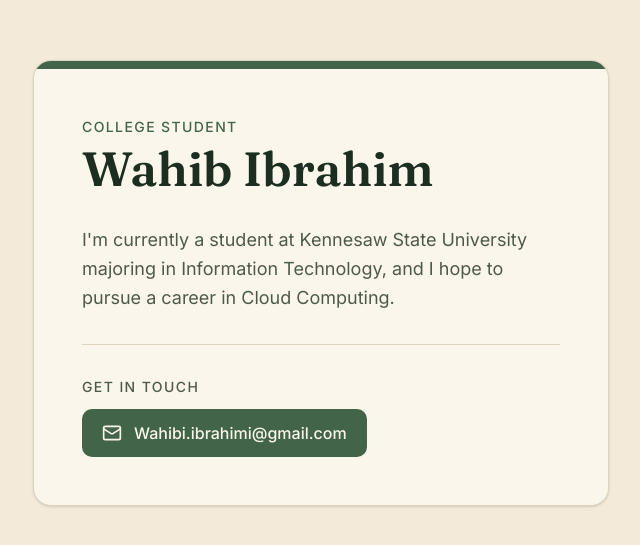
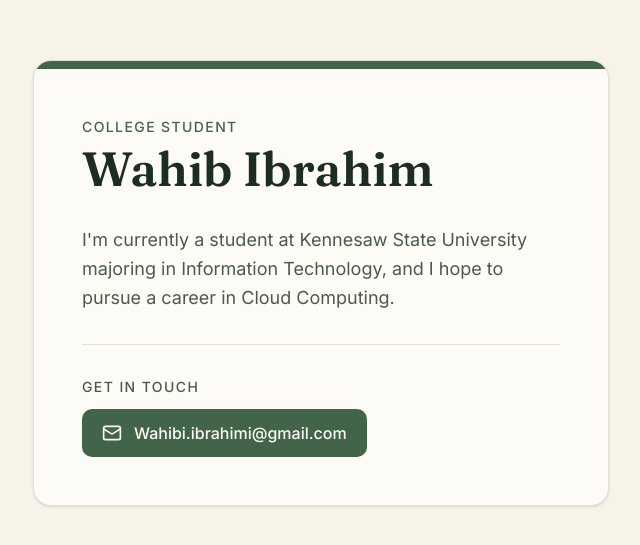
Before and after one commit to Wahib-Ibrahim/wahibs-calling-card, a Next.js app: page / in a window 1280 px wide. Shown: the part 117-662 px from the top of the page, without its empty margins (319-959 px from the left). Built offline with nearby package versions, Linux system fonts and the light colour scheme.

Commit message:
feat: adjust color scheme values in globals.css and layout.tsx for improved aesthetics

```diff
--- a/app/globals.css
+++ b/app/globals.css
@@ -49,23 +49,23 @@
 
 :root {
   color-scheme: light;
-  --background: oklch(0.94 0.025 85);
+  --background: oklch(0.965 0.016 90);
   --foreground: oklch(0.28 0.035 150);
-  --card: oklch(0.975 0.015 85);
+  --card: oklch(0.988 0.008 90);
   --card-foreground: oklch(0.28 0.035 150);
-  --popover: oklch(0.975 0.015 85);
+  --popover: oklch(0.988 0.008 90);
   --popover-foreground: oklch(0.28 0.035 150);
   --primary: oklch(0.47 0.06 150);
-  --primary-foreground: oklch(0.975 0.015 85);
-  --secondary: oklch(0.92 0.03 85);
+  --primary-foreground: oklch(0.988 0.008 90);
+  --secondary: oklch(0.95 0.018 90);
   --secondary-foreground: oklch(0.28 0.035 150);
-  --muted: oklch(0.92 0.03 85);
+  --muted: oklch(0.95 0.018 90);
   --muted-foreground: oklch(0.45 0.03 140);
-  --accent: oklch(0.92 0.03 85);
+  --accent: oklch(0.95 0.018 90);
   --accent-foreground: oklch(0.28 0.035 150);
   --destructive: oklch(0.577 0.245 27.325);
-  --border: oklch(0.87 0.03 85);
-  --input: oklch(0.87 0.03 85);
+  --border: oklch(0.91 0.018 90);
+  --input: oklch(0.91 0.018 90);
   --ring: oklch(0.47 0.06 150);
   --chart-1: oklch(0.87 0 0);
   --chart-2: oklch(0.556 0 0);
--- a/app/layout.tsx
+++ b/app/layout.tsx
@@ -32,7 +32,7 @@ export const metadata: Metadata = {
 
 export const viewport: Viewport = {
   colorScheme: 'light',
-  themeColor: '#f4f7f4',
+  themeColor: '#f7f3ea',
 }
 
 export default function RootLayout({
```
